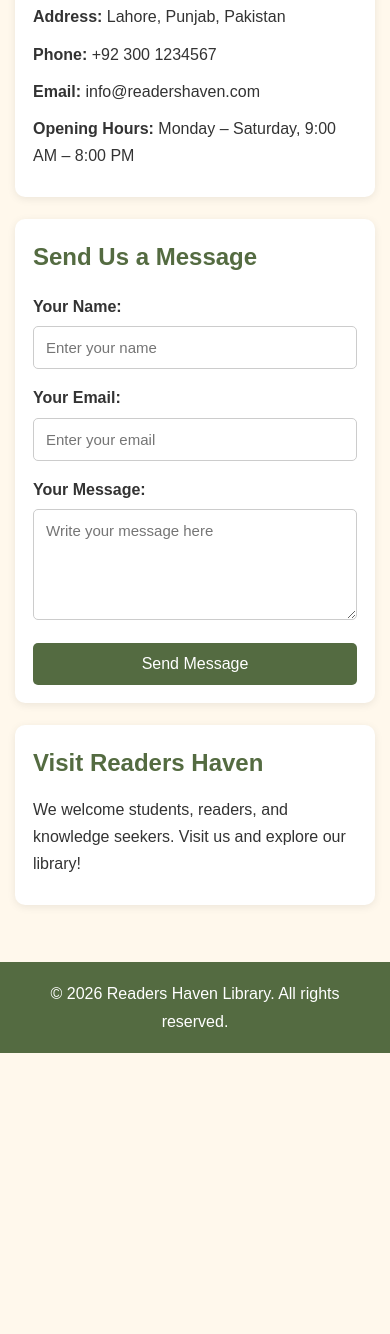
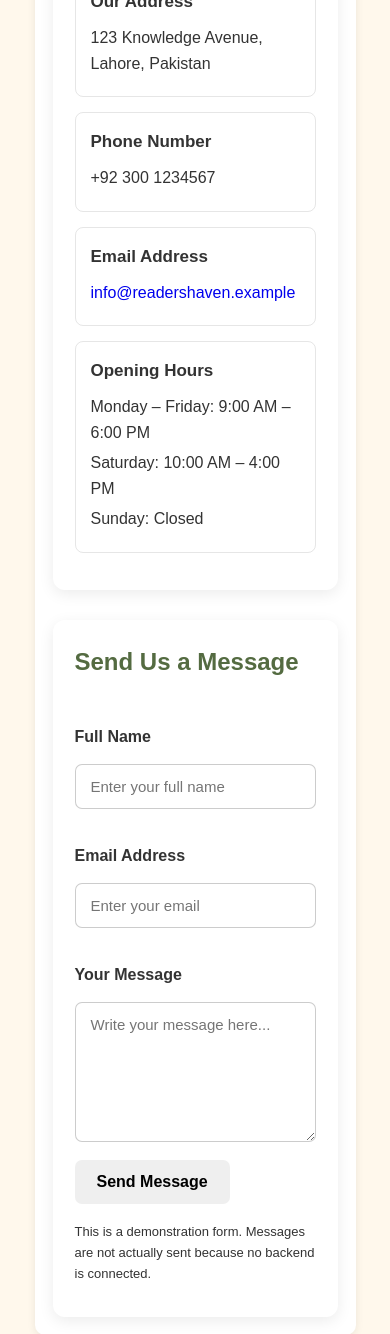
Before and after one commit to L1F23BSSE0284/readers-haven-library, a website: page src/contact.html in a window 390 px wide. Shown: the part 664-1998 px from the top of the page. Before the commit the page ends 1717 px from the top, so only its background shows below. Drawn offline with Linux system fonts and the light colour scheme.

Commit message:
Create contact page with responsive feedback form

```diff
--- a/src/contact.html
+++ b/src/contact.html
@@ -4,64 +4,313 @@
 <head>
     <meta charset="UTF-8">
     <meta name="viewport" content="width=device-width, initial-scale=1.0">
-    <title>Readers Haven Library | Contact</title>
+    <title>Contact | Readers' Haven</title>
     <link rel="stylesheet" href="../styles/style.css">
+
+    <style>
+        * {
+            box-sizing: border-box;
+        }
+
+        .container {
+            width: 90%;
+            max-width: 1150px;
+            margin: auto;
+        }
+
+        .site-header {
+            padding: 25px 0;
+            text-align: center;
+        }
+
+        .site-header nav {
+            display: flex;
+            justify-content: center;
+            flex-wrap: wrap;
+            gap: 25px;
+            margin-top: 20px;
+        }
+
+        .site-header nav a {
+            text-decoration: none;
+            padding: 8px 12px;
+            border-radius: 5px;
+        }
+
+        .contact-page {
+            padding-top: 35px;
+            padding-bottom: 50px;
+        }
+
+        .page-intro {
+            text-align: center;
+            max-width: 700px;
+            margin: 0 auto 40px;
+        }
+
+        .page-intro h2 {
+            font-size: 32px;
+            margin-bottom: 12px;
+        }
+
+        .page-intro p {
+            line-height: 1.8;
+        }
+
+        .contact-grid {
+            display: grid;
+            grid-template-columns: 0.85fr 1.15fr;
+            gap: 30px;
+            align-items: stretch;
+        }
+
+        .contact-info,
+        .contact-form-section {
+            padding: 30px;
+            border-radius: 12px;
+            box-shadow: 0 4px 15px rgba(0, 0, 0, 0.08);
+        }
+
+        .contact-info h2,
+        .contact-form-section h2 {
+            margin-top: 0;
+            margin-bottom: 25px;
+            font-size: 24px;
+        }
+
+        .contact-item {
+            padding: 15px;
+            margin-bottom: 15px;
+            border-radius: 8px;
+            border: 1px solid rgba(128, 128, 128, 0.2);
+        }
+
+        .contact-item h3 {
+            margin-top: 0;
+            margin-bottom: 8px;
+            font-size: 17px;
+        }
+
+        .contact-item p {
+            margin: 5px 0;
+            line-height: 1.6;
+            overflow-wrap: anywhere;
+        }
+
+        .contact-item a {
+            text-decoration: none;
+        }
+
+        .contact-form {
+            display: flex;
+            flex-direction: column;
+            gap: 18px;
+        }
+
+        .form-group {
+            display: flex;
+            flex-direction: column;
+            gap: 8px;
+        }
+
+        .form-group label {
+            font-weight: bold;
+        }
+
+        .form-group input,
+        .form-group textarea {
+            width: 100%;
+            padding: 13px 15px;
+            border: 1px solid rgba(128, 128, 128, 0.4);
+            border-radius: 7px;
+            font-size: 15px;
+            font-family: inherit;
+            outline: none;
+        }
+
+        .form-group input:focus,
+        .form-group textarea:focus {
+            border-color: currentColor;
+        }
+
+        .form-group textarea {
+            resize: vertical;
+            min-height: 140px;
+        }
+
+        .contact-form button {
+            padding: 13px 22px;
+            border: none;
+            border-radius: 7px;
+            font-size: 16px;
+            font-weight: bold;
+            cursor: pointer;
+            align-self: flex-start;
+        }
+
+        .form-note {
+            font-size: 13px;
+            line-height: 1.6;
+            margin-top: 18px;
+        }
+
+        .site-footer {
+            text-align: center;
+            padding: 20px;
+        }
+
+        .site-footer p {
+            margin: 7px 0;
+        }
+
+        @media (max-width: 750px) {
+            .contact-grid {
+                grid-template-columns: 1fr;
+            }
+
+            .contact-info,
+            .contact-form-section {
+                padding: 22px;
+            }
+
+            .page-intro h2 {
+                font-size: 26px;
+            }
+        }
+
+        @media (max-width: 480px) {
+            .site-header nav {
+                gap: 10px;
+            }
+
+            .site-header nav a {
+                padding: 7px;
+            }
+
+            .contact-page {
+                padding-top: 20px;
+            }
+        }
+    </style>
 </head>
+
 <body>
 
-    <header>
-        <h1>Readers Haven Library</h1>
-        <p>We Would Love to Hear From You</p>
+    <header class="site-header">
+        <div class="container">
+            <h1>Readers' Haven</h1>
+            <p>We are here to help you</p>
 
             <nav>
                 <a href="index.html">Home</a>
                 <a href="collections.html">Collections</a>
                 <a href="membership.html">Membership</a>
-            <a href="services.html">Digital Services</a>
+                <a href="services.html">Services</a>
                 <a href="contact.html">Contact</a>
             </nav>
+        </div>
     </header>
 
-    <main>
-        <section class="hero">
+    <main class="container contact-page">
+
+        <section class="page-intro">
             <h2>Contact Us</h2>
-            <p>Have a question? Get in touch with our library team.</p>
+            <p>
+                Have a question, suggestion, or feedback?
+                Contact Readers' Haven and we will be happy to help.
+            </p>
         </section>
 
-        <section>
-            <h2>Our Contact Information</h2>
-            <p><strong>Library Name:</strong> Readers Haven Library</p>
-            <p><strong>Address:</strong> Lahore, Punjab, Pakistan</p>
-            <p><strong>Phone:</strong> +92 300 1234567</p>
-            <p><strong>Email:</strong> info@readershaven.com</p>
-            <p><strong>Opening Hours:</strong> Monday – Saturday, 9:00 AM – 8:00 PM</p>
+        <section class="contact-grid">
+
+            <!-- Library information -->
+            <div class="contact-info">
+
+                <h2>Get in Touch</h2>
+
+                <div class="contact-item">
+                    <h3>Our Address</h3>
+                    <p>123 Knowledge Avenue, Lahore, Pakistan</p>
+                </div>
+
+                <div class="contact-item">
+                    <h3>Phone Number</h3>
+                    <p>+92 300 1234567</p>
+                </div>
+
+                <div class="contact-item">
+                    <h3>Email Address</h3>
+                    <p>
+                        <a href="mailto:info@readershaven.example">
+                            info@readershaven.example
+                        </a>
+                    </p>
+                </div>
+
+                <div class="contact-item">
+                    <h3>Opening Hours</h3>
+                    <p>Monday – Friday: 9:00 AM – 6:00 PM</p>
+                    <p>Saturday: 10:00 AM – 4:00 PM</p>
+                    <p>Sunday: Closed</p>
+                </div>
+
+            </div>
+
+            <!-- Feedback form -->
+            <div class="contact-form-section">
+
+                <h2>Send Us a Message</h2>
+
+                <form class="contact-form" action="#" method="post">
+
+                    <div class="form-group">
+                        <label for="name">Full Name</label>
+                        <input
+                            type="text"
+                            id="name"
+                            name="name"
+                            placeholder="Enter your full name"
+                            required>
+                    </div>
+
+                    <div class="form-group">
+                        <label for="email">Email Address</label>
+                        <input
+                            type="email"
+                            id="email"
+                            name="email"
+                            placeholder="Enter your email"
+                            required>
+                    </div>
+
+                    <div class="form-group">
+                        <label for="message">Your Message</label>
+                        <textarea
+                            id="message"
+                            name="message"
+                            rows="6"
+                            placeholder="Write your message here..."
+                            required></textarea>
+                    </div>
+
+                    <button type="submit">Send Message</button>
+
+                </form>
+
+                <p class="form-note">
+                    This is a demonstration form. Messages are not
+                    actually sent because no backend is connected.
+                </p>
+
+            </div>
+
         </section>
 
-        <section>
-            <h2>Send Us a Message</h2>
-
-            <form>
-                <label for="name">Your Name:</label>
-                <input type="text" id="name" name="name" placeholder="Enter your name" required>
-
-                <label for="email">Your Email:</label>
-                <input type="email" id="email" name="email" placeholder="Enter your email" required>
-
-                <label for="message">Your Message:</label>
-                <textarea id="message" name="message" rows="5" placeholder="Write your message here" required></textarea>
-
-                <button type="submit" class="btn">Send Message</button>
-            </form>
-        </section>
-
-        <section>
-            <h2>Visit Readers Haven</h2>
-            <p>We welcome students, readers, and knowledge seekers. Visit us and explore our library!</p>
-        </section>
     </main>
 
-    <footer>
-        <p>&copy; 2026 Readers Haven Library. All rights reserved.</p>
+    <footer class="site-footer">
+        <p>&copy; 2026 Readers' Haven Public Library</p>
+        <p>Read, Learn, Grow</p>
     </footer>
 
 </body>
```
Lines whose indentation alone changed are shown as unchanged.
